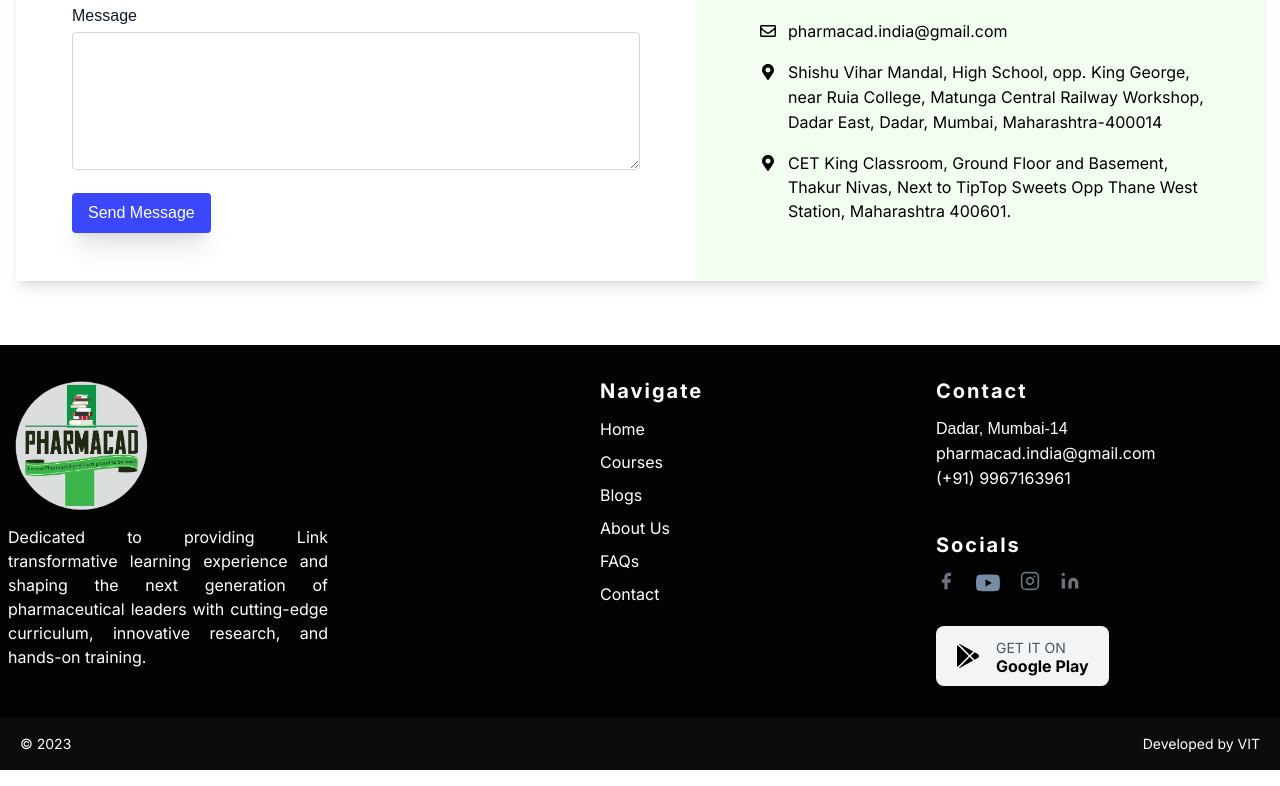
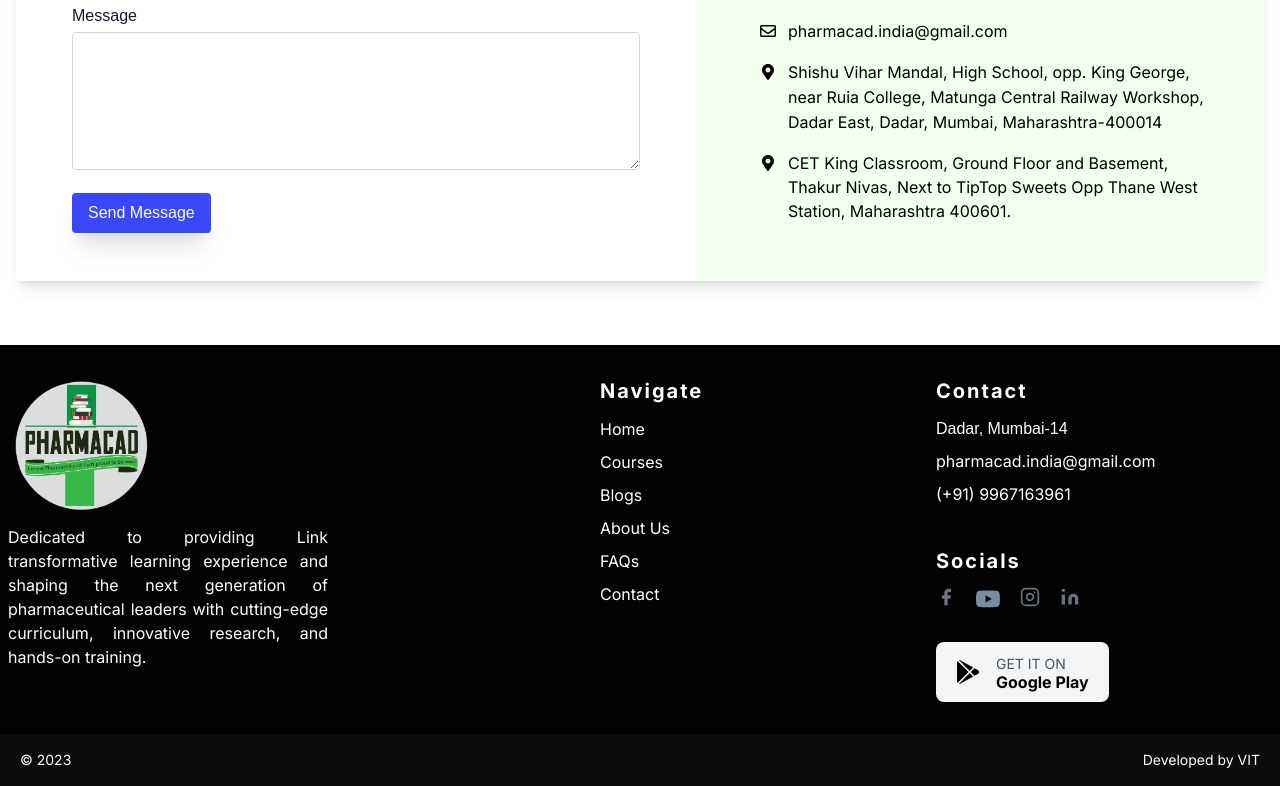
Before and after one commit to vibodhbhosure/Project-Pharmacad, a Next.js app: page / in a window 1280 px wide. Shown: the part 5362-6148 px from the top of the page. Built offline with nearby package versions, Linux system fonts and the light colour scheme.

Commit message:
footer,contact - minor changes-2

```diff
--- a/src/components/footer.jsx
+++ b/src/components/footer.jsx
@@ -36,7 +36,7 @@ const Footer = () => {
                 <ul className="list-none text-left mb-10">
                   <li className="mb-2">
                     <Link
-                      href="/"
+                      href="#"
                       className="text-white hover:text-gray-600 font-inter pr-4"
                     >
                       Home
@@ -94,7 +94,7 @@ const Footer = () => {
               </h2>
               <div className="list-none text-left mb-10">
                 <ul className="list-none text-left mb-10">
-                  <li>
+                  <li className="mb-2">
                     <Link
                       href="https://goo.gl/maps/d4p6P2kJyqkqA6V79"
                       target="_blank"
@@ -103,7 +103,7 @@ const Footer = () => {
                       Dadar, Mumbai-14
                     </Link>
                   </li>
-                  <li>
+                  <li className="mb-2">
                     <Link
                       href="mailto:pharmacad.india@gmail.com"
                       target="_blank"
@@ -112,7 +112,7 @@ const Footer = () => {
                       pharmacad.india@gmail.com
                     </Link>
                   </li>
-                  <li>
+                  <li className="mb-2">
                     <Link
                       href="tel:+919967163961"
                       className="text-white hover:text-gray-600 font-inter"
```
